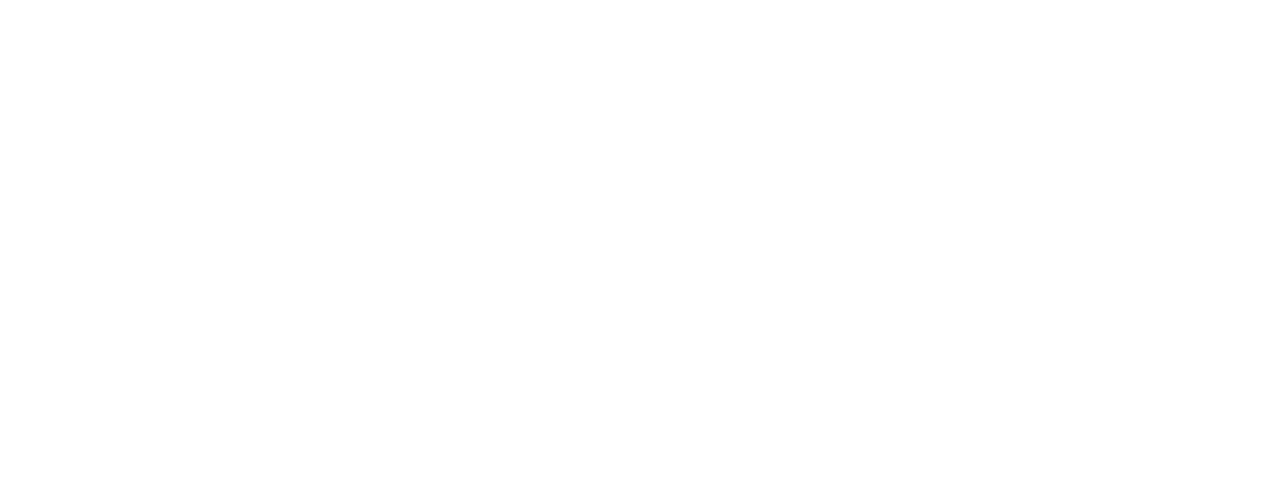
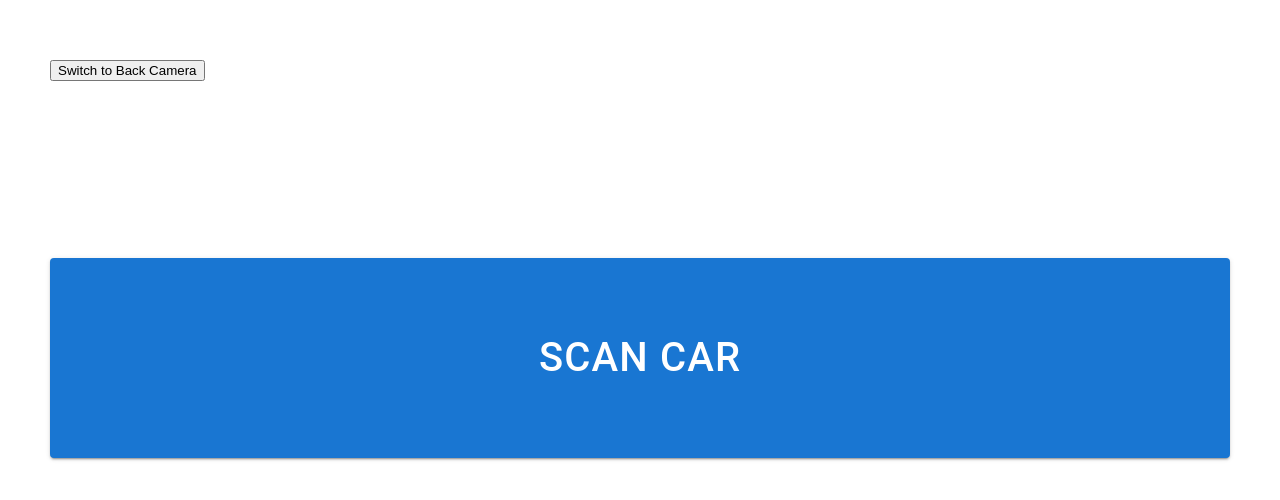
Before and after one commit to PinPinMan/SOCCEEER, a React (Create React App) app: page /Camera in a window 1280 px wide. Before the commit this address had no page. Shown: the part 642-1142 px from the top of the page. Before the commit the page ends 800 px from the top, so only its background shows below. Built offline with nearby package versions, Linux system fonts and the light colour scheme; no server answers.

Commit message:
Fixing camera bug

```diff
--- a/package.json
+++ b/package.json
@@ -5,6 +5,7 @@
   "dependencies": {
     "@emotion/react": "^11.11.4",
     "@emotion/styled": "^11.11.5",
+    "@google/generative-ai": "^0.13.0",
     "@mui/icons-material": "^5.15.19",
     "@mui/material": "^5.15.19",
     "@testing-library/jest-dom": "^5.17.0",
--- a/src/Pages/CarInfo.js
+++ b/src/Pages/CarInfo.js
@@ -11,7 +11,7 @@ import CssBaseline from '@mui/material/CssBaseline';
 const defaultTheme = createTheme();
 
 const CarInfo = () => {
-    const [carplate, setCarplate] = React.useState(sessionStorage.getItem('carplate'));
+    const [carplate, setCarplate] = React.useState(sessionStorage.getItem('carplate_AI'));
 
     return (
         <ThemeProvider theme={defaultTheme}>
@@ -40,7 +40,7 @@ const CarInfo = () => {
                             name="carplate"
                             autoComplete="carplate"
                             value={carplate}
-                            onChange={(e) => sessionStorage.setItem('carplate', e.target.value)}
+                            onChange={(e) => sessionStorage.setItem('carplate_AI', e.target.value)}
                         />
                     </Box>
                 </Box>
--- /dev/null
+++ b/src/Pages/camera.js
@@ -0,0 +1,113 @@
+import React, { useEffect, useRef, useState } from 'react';
+import { GoogleGenerativeAI } from "@google/generative-ai";
+import Button from '@mui/material/Button';
+
+const genAI = new GoogleGenerativeAI('AIzaSyD1XFHZn-hevDRGyP3fHLft27TNd74ojPY');
+
+function Camera() {
+    const videoRef = useRef(null);
+    const [showCamera, setShowCamera] = useState(true);
+    const [isFrontCamera, setIsFrontCamera] = useState(true);
+
+    useEffect(() => {
+      let video = videoRef.current;
+
+      const startVideoStream = (constraints) => {
+        navigator.mediaDevices.getUserMedia(constraints)
+          .then(function (stream) {
+            video.srcObject = stream;
+          })
+          .catch(function (error) {
+            console.log("Something went wrong!", error);
+            if (!isFrontCamera && error.name === 'OverconstrainedError') {
+              // Fall back to the front camera if back camera is not available
+              navigator.mediaDevices.getUserMedia({ video: { facingMode: "user" } })
+                .then(function (stream) {
+                  video.srcObject = stream;
+                })
+                .catch(function (fallbackError) {
+                  console.log("Fallback to front camera also failed!", fallbackError);
+                });
+            }
+          });
+      };
+
+      if (navigator.mediaDevices.getUserMedia && showCamera) {
+        const constraints = { video: { facingMode: isFrontCamera ? "user" : { exact: "environment" } } };
+        startVideoStream(constraints);
+      } else if (!navigator.mediaDevices.getUserMedia) {
+        console.log("getUserMedia not supported!");
+      }
+    }, [showCamera, isFrontCamera]);
+    const toggleCamera = () => {
+    setIsFrontCamera(!isFrontCamera);
+    };
+
+  async function uploadImage() {
+    let video = videoRef.current;
+    let canvas = document.createElement('canvas');
+    canvas.width = video.videoWidth;
+    canvas.height = video.videoHeight;
+    let context = canvas.getContext('2d');
+    context.drawImage(video, 0, 0, canvas.width, canvas.height);
+    let imageDataURL = canvas.toDataURL("image/png");
+    let base64Image = imageDataURL.split(',')[1];
+
+    try {
+      const model = genAI.getGenerativeModel({ model: "gemini-1.5-flash" });
+
+      const prompt = "Read the car plate of this image and return the car plate only and if you are unable to detect it return with the statement 'Unable to find the car Plate'.";
+      const image = {
+      inlineData: {
+              data: base64Image,
+              mimeType: "image/png",
+          },
+      };
+
+      const result = await model.generateContent([prompt, image]);
+      console.log(result.response.text());
+      sessionStorage.setItem('carplate_AI',result.response.text())
+
+    //   if (result.response.text().length > 10){
+    //     window.location.reload();
+    //   }
+    } catch (error) {
+      console.error("Error sending image to Gemini API:", error);
+    //   window.location.reload();
+    }
+  }
+
+  return (
+    <div className="Camera" style={{ margin: '50px','display': 'block','justifyContent': 'center','alignItems': 'center'}} >
+      <h1 style={{ fontFamily: 'sans-serif', color: '#333', textAlign:'center' }}>Display Webcam Stream</h1>
+
+      <div id="container" style={{ margin: '0px auto', display: showCamera ? 'block' : 'none' }}>
+        <video ref={videoRef} autoPlay={true} id="videoElement" style={{ width: '100%', height: '100%'}}></video>
+      </div>
+      <button id="toggleCameraButton" onClick={toggleCamera} style={{ display: showCamera ? 'block' : 'none' }}>
+        {isFrontCamera ? 'Switch to Back Camera' : 'Switch to Front Camera'}
+      </button>
+
+            <Button
+                  fullWidth
+                  variant="contained"
+                  onClick={uploadImage}
+                  sx={{
+                    marginTop:'15%'
+                    ,height: '25vh',
+                    display: 'flex',
+                    flexDirection: 'column',
+                    justifyContent: 'center',
+                    alignItems: 'center',
+                    display: showCamera ? 'block' : 'none',
+                    fontSize:'40px'
+                  }}
+                >
+                  Scan Car
+        </Button>
+
+    </div>
+  );
+}
+
+export default Camera;
--- a/src/Routes.js
+++ b/src/Routes.js
@@ -8,7 +8,7 @@ import Landing from './Pages/LandingPage';
 import CarTypes from './Pages/CarType';
 import { ProgressB } from './progressB';
 import Success from './Pages/success';
-
+import Camera from './Pages/camera'
 const AppRoutes = () => (
   <Router>
     <Routes>
@@ -20,6 +20,7 @@ const AppRoutes = () => (
     <Route path="/History" element={<History />} />
     <Route path="/CarTypes" element={<CarTypes />} />
     <Route path="/Success" element={<Success />} />
+    <Route path="/Camera" element={<Camera />} />
     </Routes>
   </Router>
 );
--- a/src/progressB.js
+++ b/src/progressB.js
@@ -4,35 +4,18 @@ import "react-step-progress/dist/index.css";
 import './progressB.css' // Import the custom CSS
 
 
-// import React from 'react';
-// import { BrowserRouter as Router, Route, Routes } from 'react-router-dom';
-// import Payment from './Pages/Payment';
-// import Login from './Pages/LoginPage';
-// import MainMenu from './Pages/MainMenu'
-// import History from './Pages/History';
-// import Landing from './Pages/LandingPage';
 import CarTypes from './Pages/CarType';
 import CarInfo from './Pages/CarInfo';
 import Payment from "./Pages/Payment";
 import CancelButton from "./cancelButton";
-// const AppRoutes = () => (
-//   <Router>
-//     <Routes>
-//     <Route path="/" element={<Landing />} />
-//     <Route path="/login" element={<Login />} />
-//     <Route path="/payment/:c" element={<Payment />} />
-//     <Route path="/main" element={<MainMenu />} />
-//     <Route path="/History" element={<History />} />
-//     <Route path="/CarTypes" element={<CarTypes />} />
-//     </Routes>
-//   </Router>
-// );
-
+import Camera from "./Pages/camera";
 
 export const ProgressB = () => {
   const step1Content = <div class='vh-65'><CancelButton/><CarTypes /></div>;
   const step2Content = <div class='vh-65'><CancelButton/><CarInfo/></div>;
   const step3Content = <div class='vh-65'><CancelButton/><Payment/></div>;
+  const stepCamera = <div class='vh-65'><CancelButton/><Camera/></div>;
+
   function step1Validator() {
     if (sessionStorage.getItem('carType') == null) {
         return false;
@@ -42,7 +25,16 @@ export const ProgressB = () => {
   }
 
   function step2Validator() {
-    if (sessionStorage.getItem('carplate') == null) {
+    if (sessionStorage.getItem('carplate_AI') == null) {
+        return false;
+    } else {
+        return true;
+    }
+  }
+
+
+  function stepCameraValidator() {
+    if (sessionStorage.getItem('carplate_AI') == null) {
         return false;
     } else {
         return true;
@@ -71,10 +63,15 @@ export const ProgressB = () => {
           validator: step1Validator
         },
         {
+          label: "Camera",
+          name: "step 2",
+          content: stepCamera,
+          validator: stepCameraValidator
+        },
+        {
           label: "Car Plate",
-          name: "step 2",
+          name: "step 3",
           content: step2Content,
-          validator: step2Validator
         },
         {
           label: "Payment",
```
Also changed, not shown: test.html (deleted, +0 -47 lines), 1 other file (tests, documents, lock files or other folders).
